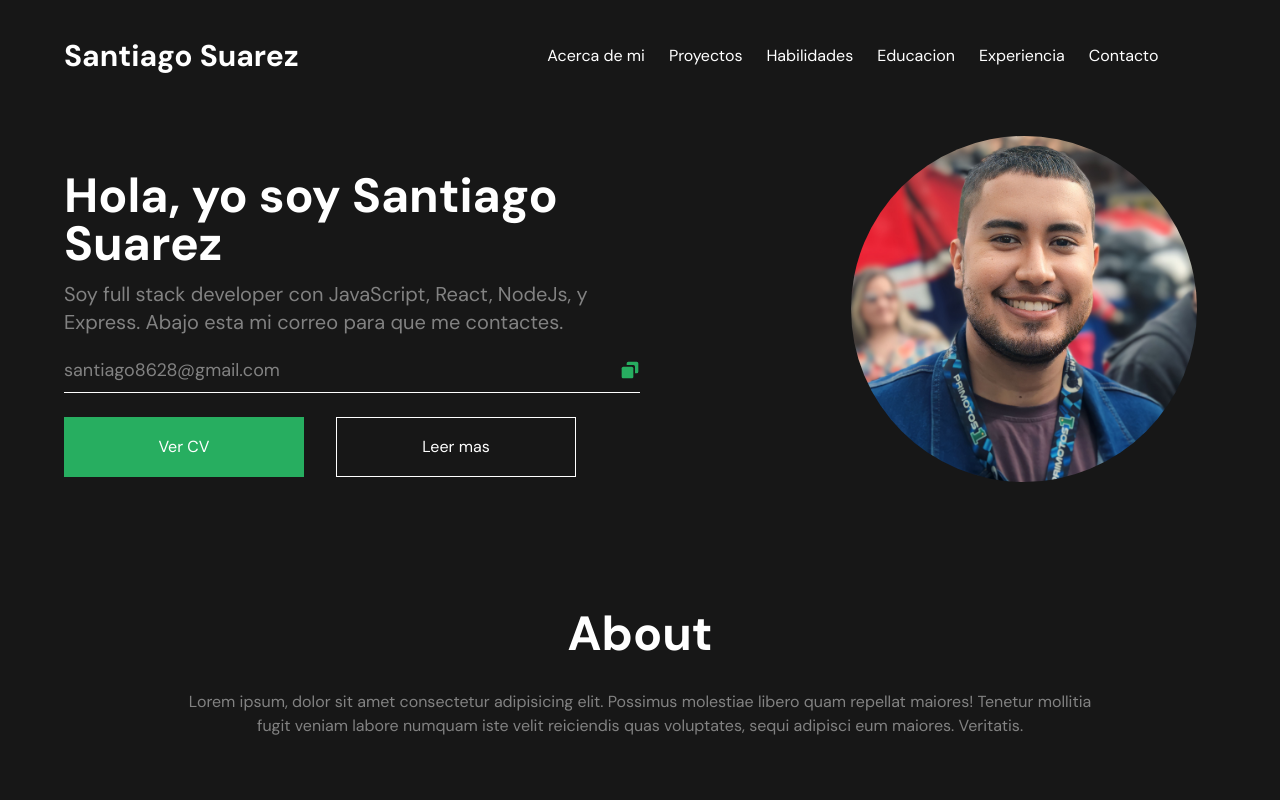
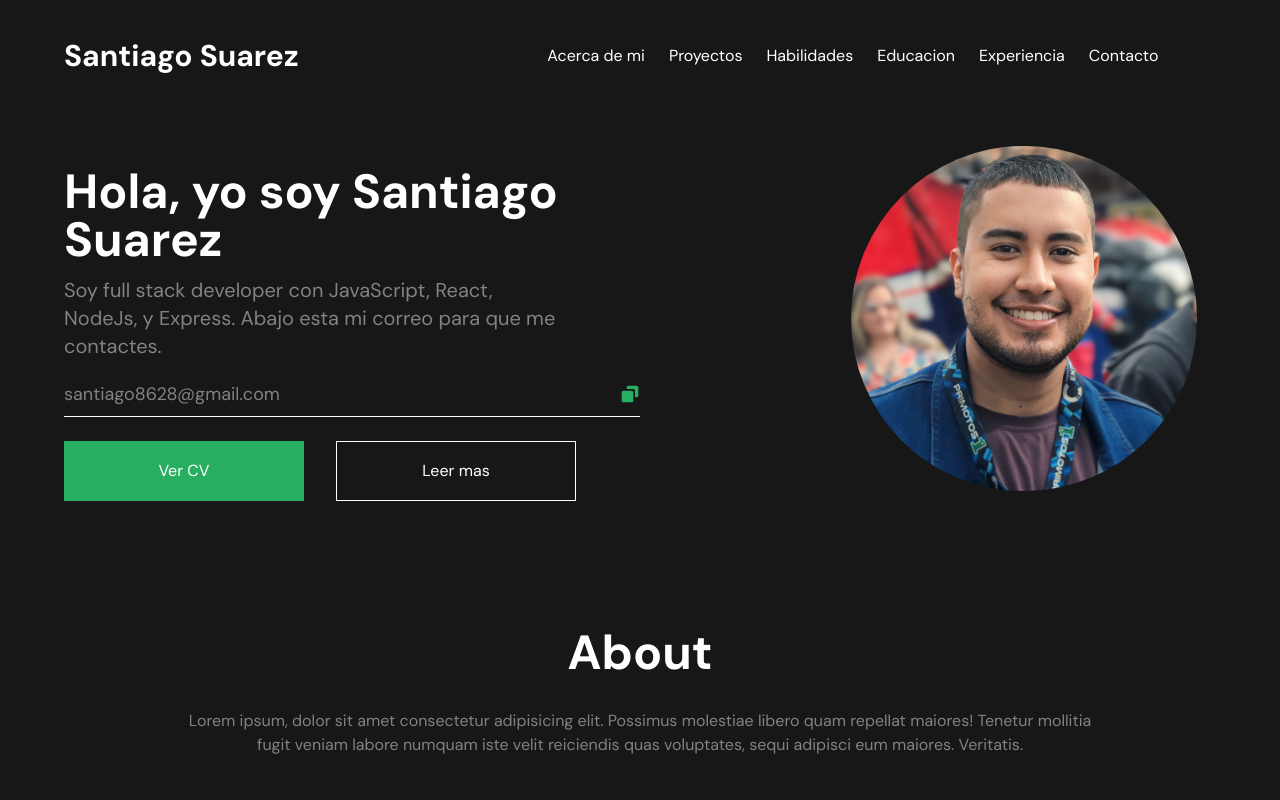
Before and after one commit to santiagoSuarez219/portfolio, a React (Vite) app: page / in a window 1280 px wide. Shown: the top 800 px of the page. Built offline with nearby package versions, Linux system fonts and the light colour scheme.

Commit message:
Update max-width of paragraph in Header component

```diff
--- a/src/Components/Header/index.jsx
+++ b/src/Components/Header/index.jsx
@@ -25,7 +25,7 @@ const Header = () => {
         </figure>
         <article className="text-center mt-8 md:w-1/2 md:text-left">
           <h1 className="text-4xl md:text-5xl">Hola, yo soy Santiago Suarez</h1>
-          <p className="text-gray-color text-xl mt-3 mb-3">
+          <p className="text-gray-color text-xl mt-3 mb-3 max-w-[500px]">
             Soy full stack developer con JavaScript, React, NodeJs, y Express.
             Abajo esta mi correo para que me contactes.
           </p>
```
